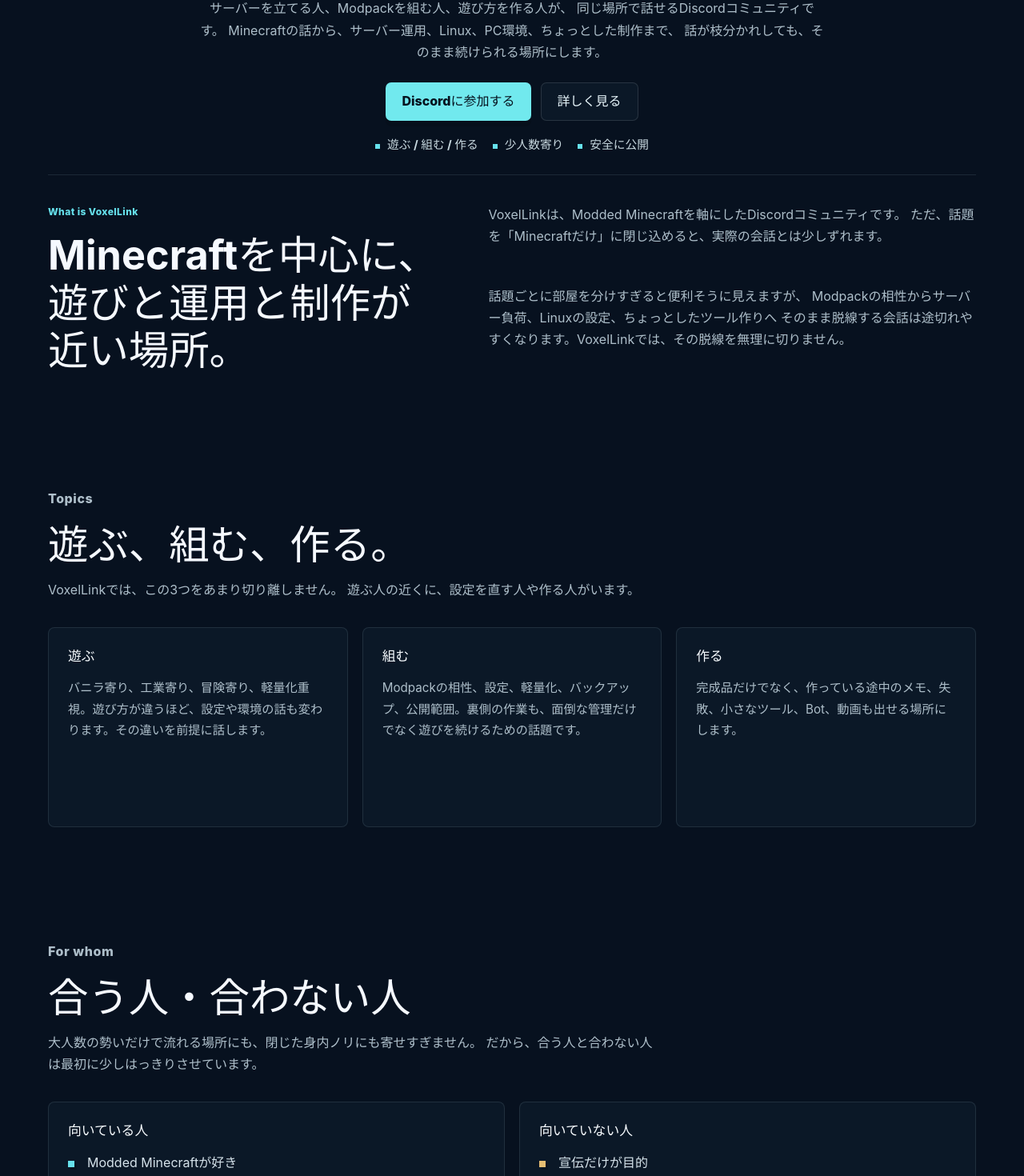
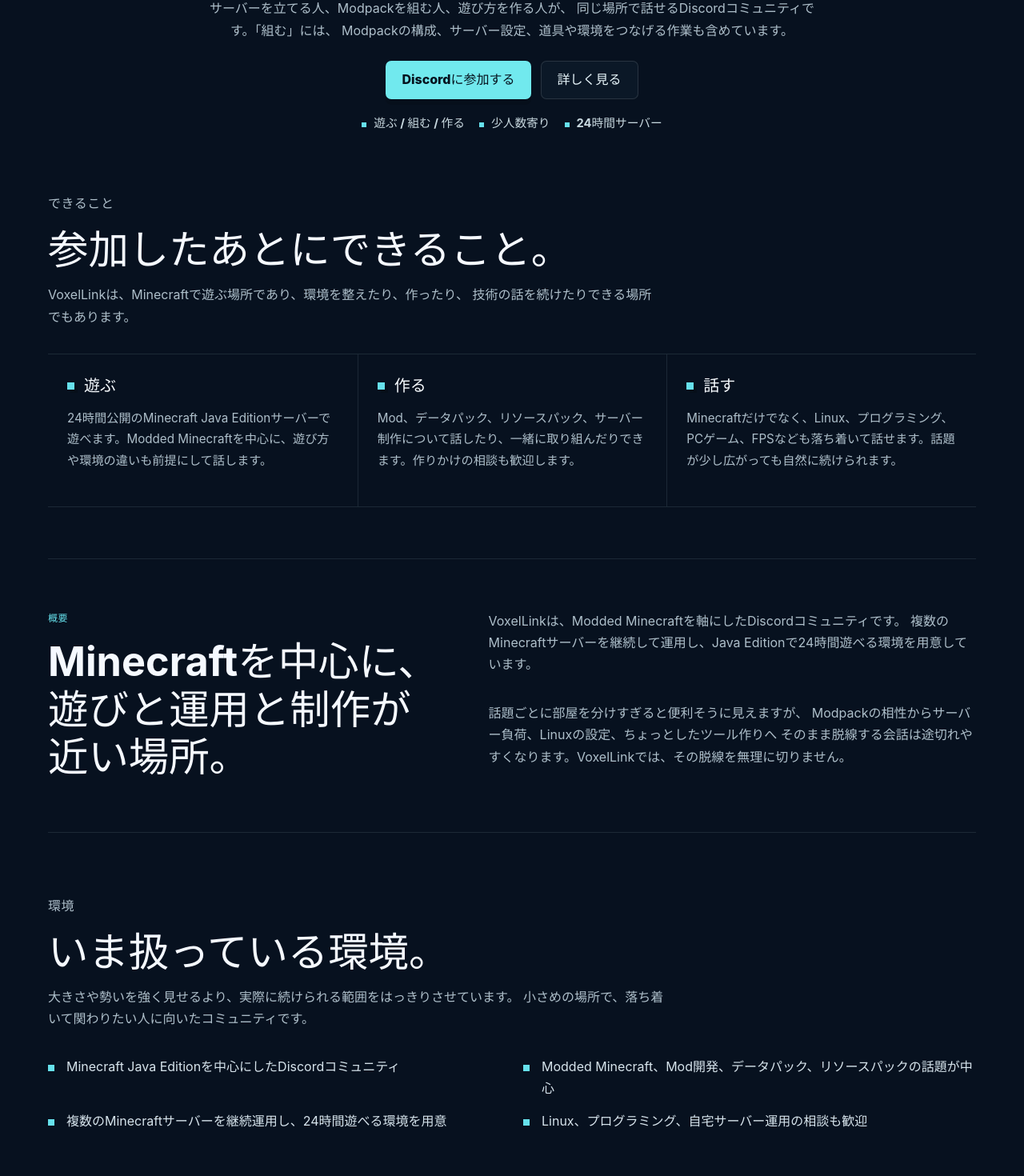
Before and after one commit to AlexanderGG-0520/VoxelLink-Web, a React (Vite) app: page / in a window 1280 px wide. Shown: the part 496-1966 px from the top of the page at 80% size. Built offline with nearby package versions, Linux system fonts and the light colour scheme.

Commit message:
Improve landing page recruitment content

```diff
--- a/src/App.css
+++ b/src/App.css
@@ -208,7 +208,9 @@
 .feature-copy p,
 .join-section p,
 .footer span,
-.topic-card p {
+.activity-item p,
+.fact-list,
+.first-step-list {
   color: var(--muted);
   font-size: 1rem;
 }
@@ -312,7 +314,7 @@
   border-top: 1px solid var(--line);
 }
 
-.hero + .split-section {
+.hero + .activity-section {
   padding-top: 36px;
 }
 
@@ -330,13 +332,14 @@
   margin-top: 14px;
 }
 
-.topic-grid {
+.activity-list {
   display: grid;
   grid-template-columns: repeat(3, minmax(0, 1fr));
-  gap: 18px;
+  gap: 0;
+  border-top: 1px solid var(--line);
+  border-bottom: 1px solid var(--line);
 }
 
-.topic-card,
 .list-panel,
 .server-panel {
   border: 1px solid var(--line);
@@ -344,15 +347,67 @@
   background: #0b1827;
 }
 
-.topic-card {
-  min-height: 250px;
-  padding: 24px;
+.activity-item {
+  display: grid;
+  align-content: start;
+  gap: 14px;
+  min-height: 190px;
+  padding: 26px 24px 28px;
 }
 
-.topic-card p {
-  margin-top: 16px;
+.activity-item + .activity-item {
+  border-left: 1px solid var(--line);
+}
+
+.activity-item h3 {
+  display: inline-flex;
+  align-items: center;
+  gap: 12px;
+  font-size: 1.25rem;
+}
+
+.activity-item h3::before {
+  width: 9px;
+  height: 9px;
+  content: "";
+  background: var(--accent);
+  box-shadow: 4px 4px 0 rgba(0, 0, 0, 0.18);
+}
+
+.activity-item p {
   font-size: 0.95rem;
   line-height: 1.75;
+}
+
+.operations-section {
+  border-top: 1px solid var(--line);
+}
+
+.fact-list {
+  display: grid;
+  grid-template-columns: repeat(2, minmax(0, 1fr));
+  gap: 14px 28px;
+  margin: 0;
+  padding: 0;
+  list-style: none;
+}
+
+.fact-list li,
+.first-step-list li {
+  position: relative;
+  padding-left: 23px;
+  color: #d7e4ec;
+}
+
+.fact-list li::before,
+.first-step-list li::before {
+  position: absolute;
+  left: 0;
+  top: 0.68em;
+  width: 8px;
+  height: 8px;
+  content: "";
+  background: var(--accent);
 }
 
 .fit-grid {
@@ -464,6 +519,16 @@
   max-width: 760px;
 }
 
+.first-step-list {
+  display: grid;
+  grid-template-columns: repeat(2, minmax(0, 1fr));
+  gap: 10px 24px;
+  max-width: 820px;
+  margin: 0;
+  padding: 0;
+  list-style: none;
+}
+
 .footer {
   display: flex;
   flex-wrap: wrap;
@@ -506,7 +571,17 @@
     grid-template-columns: 1fr;
   }
 
-  .topic-grid {
+  .activity-list {
+    grid-template-columns: 1fr;
+  }
+
+  .activity-item + .activity-item {
+    border-left: 0;
+    border-top: 1px solid var(--line);
+  }
+
+  .fact-list,
+  .first-step-list {
     grid-template-columns: 1fr;
   }
 
@@ -535,7 +610,27 @@
   }
 
   .hero {
-    padding: 24px 0 30px;
+    padding: 18px 0 28px;
+  }
+
+  .hero-emblem {
+    width: 86px;
+    height: 86px;
+    margin-bottom: 16px;
+    border-radius: 20px;
+  }
+
+  h1 {
+    font-size: clamp(3.35rem, 16vw, 4.2rem);
+  }
+
+  .hero-copy {
+    margin-top: 12px;
+  }
+
+  .hero-description {
+    margin-top: 14px;
+    font-size: 0.95rem;
   }
 
   .hero-actions,
@@ -547,12 +642,13 @@
     gap: 8px 14px;
   }
 
-  .topic-grid {
+  .activity-list {
     grid-template-columns: 1fr;
   }
 
-  .topic-card {
+  .activity-item {
     min-height: auto;
+    padding: 22px 0;
   }
 
   .list-panel,
--- a/src/App.tsx
+++ b/src/App.tsx
@@ -6,21 +6,21 @@
 const topics = [
   {
     title: "遊ぶ",
-    text: "バニラ寄り、工業寄り、冒険寄り、軽量化重視。遊び方が違うほど、設定や環境の話も変わります。その違いを前提に話します。",
-  },
-  {
-    title: "組む",
-    text: "Modpackの相性、設定、軽量化、バックアップ、公開範囲。裏側の作業も、面倒な管理だけでなく遊びを続けるための話題です。",
+    text: "24時間公開のMinecraft Java Editionサーバーで遊べます。Modded Minecraftを中心に、遊び方や環境の違いも前提にして話します。",
   },
   {
     title: "作る",
-    text: "完成品だけでなく、作っている途中のメモ、失敗、小さなツール、Bot、動画も出せる場所にします。",
+    text: "Mod、データパック、リソースパック、サーバー制作について話したり、一緒に取り組んだりできます。作りかけの相談も歓迎します。",
+  },
+  {
+    title: "話す",
+    text: "Minecraftだけでなく、Linux、プログラミング、PCゲーム、FPSなども落ち着いて話せます。話題が少し広がっても自然に続けられます。",
   },
 ];
 
 const fitItems = [
   "Modded Minecraftが好き",
-  "Minecraftサーバーや技術の話に興味がある",
+  "Modpackやサーバー構成を考えるのが好き",
   "少人数で落ち着いて話したい",
   "分からないことも、雑に投げずに話せる",
   "PCゲームや創作の話もしたい",
@@ -34,6 +34,20 @@
   "ルールや安全性の考え方を無視する",
 ];
 
+const environmentFacts = [
+  "Minecraft Java Editionを中心にしたDiscordコミュニティ",
+  "Modded Minecraft、Mod開発、データパック、リソースパックの話題が中心",
+  "複数のMinecraftサーバーを継続運用し、24時間遊べる環境を用意",
+  "Linux、プログラミング、自宅サーバー運用の相談も歓迎",
+];
+
+const firstSteps = [
+  "短く自己紹介する",
+  "公開中のMinecraftサーバーに参加する",
+  "Mod、サーバー運用、Linux、プログラミングについて聞く",
+  "作っているものや試している環境を共有する",
+];
+
 function App() {
   return (
     <main className="site-shell">
@@ -44,7 +58,7 @@
         </a>
         <nav className="topbar-nav" aria-label="ページ内ナビゲーション">
           <a href="#about">概要</a>
-          <a href="#topics">話題</a>
+          <a href="#activities">できること</a>
           <a href="#servers">サーバー</a>
         </nav>
         <a className="topbar-join" href={inviteUrl} target="_blank" rel="noopener noreferrer">
@@ -63,9 +77,8 @@
           </p>
           <p className="hero-description">
             サーバーを立てる人、Modpackを組む人、遊び方を作る人が、
-            同じ場所で話せるDiscordコミュニティです。
-            Minecraftの話から、サーバー運用、Linux、PC環境、ちょっとした制作まで、
-            話が枝分かれしても、そのまま続けられる場所にします。
+            同じ場所で話せるDiscordコミュニティです。「組む」には、
+            Modpackの構成、サーバー設定、道具や環境をつなげる作業も含めています。
           </p>
           <div className="hero-actions">
             <a className="button button-primary" href={inviteUrl} target="_blank" rel="noopener noreferrer">
@@ -79,19 +92,38 @@
         <div className="hero-values" aria-label="VoxelLinkが大切にしていること">
           <span>遊ぶ / 組む / 作る</span>
           <span>少人数寄り</span>
-          <span>安全に公開</span>
+          <span>24時間サーバー</span>
+        </div>
+      </section>
+
+      <section className="section activity-section" id="activities" aria-labelledby="activities-title">
+        <div className="section-heading">
+          <p className="section-kicker">できること</p>
+          <h2 id="activities-title">参加したあとにできること。</h2>
+          <p>
+            VoxelLinkは、Minecraftで遊ぶ場所であり、環境を整えたり、作ったり、
+            技術の話を続けたりできる場所でもあります。
+          </p>
+        </div>
+        <div className="activity-list">
+          {topics.map((topic) => (
+            <article className="activity-item" key={topic.title}>
+              <h3>{topic.title}</h3>
+              <p>{topic.text}</p>
+            </article>
+          ))}
         </div>
       </section>
 
       <section className="section split-section" id="about">
         <div>
-          <p className="section-kicker">What is VoxelLink</p>
+          <p className="section-kicker">概要</p>
           <h2>Minecraftを中心に、遊びと運用と制作が近い場所。</h2>
         </div>
         <div className="section-body">
           <p>
             VoxelLinkは、Modded Minecraftを軸にしたDiscordコミュニティです。
-            ただ、話題を「Minecraftだけ」に閉じ込めると、実際の会話とは少しずれます。
+            複数のMinecraftサーバーを継続して運用し、Java Editionで24時間遊べる環境を用意しています。
           </p>
           <p>
             話題ごとに部屋を分けすぎると便利そうに見えますが、
@@ -101,28 +133,25 @@
         </div>
       </section>
 
-      <section className="section" id="topics" aria-labelledby="topics-title">
+      <section className="section operations-section" aria-labelledby="operations-title">
         <div className="section-heading">
-          <p className="section-kicker">Topics</p>
-          <h2 id="topics-title">遊ぶ、組む、作る。</h2>
+          <p className="section-kicker">環境</p>
+          <h2 id="operations-title">いま扱っている環境。</h2>
           <p>
-            VoxelLinkでは、この3つをあまり切り離しません。
-            遊ぶ人の近くに、設定を直す人や作る人がいます。
+            大きさや勢いを強く見せるより、実際に続けられる範囲をはっきりさせています。
+            小さめの場所で、落ち着いて関わりたい人に向いたコミュニティです。
           </p>
         </div>
-        <div className="topic-grid">
-          {topics.map((topic) => (
-            <article className="topic-card" key={topic.title}>
-              <h3>{topic.title}</h3>
-              <p>{topic.text}</p>
-            </article>
+        <ul className="fact-list">
+          {environmentFacts.map((fact) => (
+            <li key={fact}>{fact}</li>
           ))}
-        </div>
+        </ul>
       </section>
 
       <section className="section" aria-labelledby="for-whom-title">
         <div className="section-heading">
-          <p className="section-kicker">For whom</p>
+          <p className="section-kicker">向いている人</p>
           <h2 id="for-whom-title">合う人・合わない人</h2>
           <p>
             大人数の勢いだけで流れる場所にも、閉じた身内ノリにも寄せすぎません。
@@ -137,12 +166,11 @@
 
       <section className="section feature-band" id="servers" aria-labelledby="servers-title">
         <div className="feature-copy">
-          <p className="section-kicker">Minecraft Servers</p>
+          <p className="section-kicker">サーバー</p>
           <h2 id="servers-title">遊び続けられるサーバーを、無理なく運用する。</h2>
           <p>
-            VoxelLinkではJava版Minecraftを中心に、24時間稼働のサーバーを用意する方針です。
-            Hub、Modded、企画サーバーなどを扱う可能性はありますが、
-            数を増やすこと自体を目的にはしません。
+            VoxelLinkではJava版Minecraftを中心に、複数の24時間稼働サーバーを運用しています。
+            Modded Minecraftを中心に、遊ぶための環境と、環境を整えるための会話の両方を扱います。
           </p>
           <p>
             サーバーは立てれば終わりではなく、バックアップ、権限、負荷、公開範囲を考える必要があります。
@@ -151,20 +179,21 @@
         </div>
         <div className="server-panel" aria-hidden="true">
           <span>Java Edition</span>
-          <strong>24/7</strong>
-          <small>Hub / Modded / Event</small>
+          <strong>24時間</strong>
+          <small>複数のMinecraftサーバー</small>
         </div>
       </section>
 
       <section className="section split-section">
         <div>
-          <p className="section-kicker">Policy</p>
+          <p className="section-kicker">方針</p>
           <h2>ルールは、安心して続けるための土台です。</h2>
         </div>
         <div className="section-body policy-body">
           <p>
             人が増えること自体は悪いことではありません。ただ、速い雑談だけで流れてしまうと、
             Modpackの構成やサーバー運用のような少し細かい話は残りにくくなります。
+            VoxelLinkでは、人数を追うことより、継続して話せる距離感を大切にします。
           </p>
           <p>
             サーバー公開や外部接続は便利ですが、IP露出やポート開放などのリスクもあります。
@@ -179,13 +208,19 @@
       </section>
 
       <section className="section join-section" aria-labelledby="join-title">
-        <p className="section-kicker">Join</p>
+        <p className="section-kicker">参加</p>
         <h2 id="join-title">この空気が合いそうなら、覗いてみてください。</h2>
         <p>
           Modded Minecraftを遊ぶだけでなく、環境を整えたり、サーバーを考えたり、
           小さく作ったものを見せたりするのが好きなら、VoxelLinkは合うかもしれません。
-          大人数の勢いより、ちゃんと続く会話が好きなら、たぶん合います。
+          参加したら、短く自己紹介しても、公開中のサーバーを見に行っても、
+          気になる技術の話を眺めるところからでも大丈夫です。
         </p>
+        <ul className="first-step-list" aria-label="参加後にできること">
+          {firstSteps.map((step) => (
+            <li key={step}>{step}</li>
+          ))}
+        </ul>
         <a className="button button-primary" href={inviteUrl} target="_blank" rel="noopener noreferrer">
           Discordに参加する
         </a>
```
